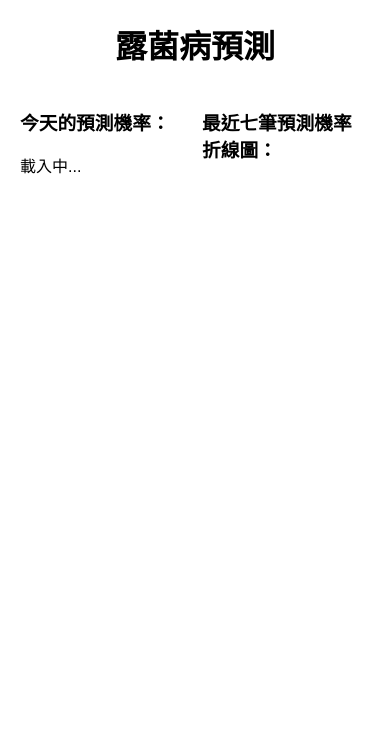
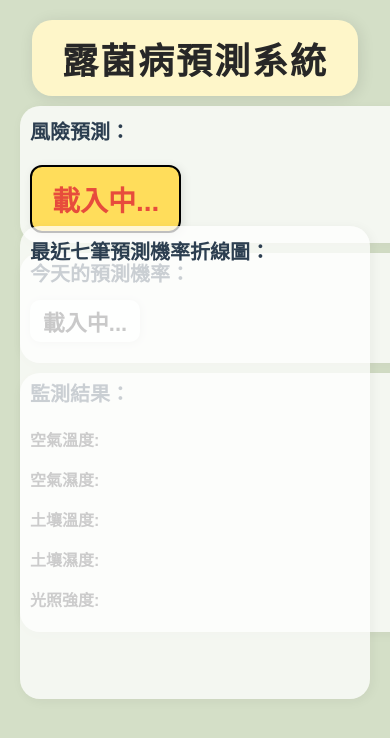
Before and after one commit to yao021019/2025IOT_project, a Django app: page / in a window 390 px wide; the page is wider, and only the part inside the window is pictured. Shown: the top 738 px of that part. Run offline with Django 4.2, Linux system fonts and the light colour scheme; data that the repository does not hold is empty.

Commit message:
更新顯示介面

```diff
--- a/predictor/templates/predictor/predict.html
+++ b/predictor/templates/predictor/predict.html
@@ -2,82 +2,259 @@
 <html lang="zh-Hant">
 
 <head>
-    <meta charset="UTF-8">
+  <meta charset="UTF-8" />
   <title>露菌病預測結果</title>
+
+  <!-- 載入 Chart.js 圖表套件 -->
   <script src="https://cdn.jsdelivr.net/npm/chart.js"></script>
+
   <style>
+    /* 整體網頁基本樣式 */
     body {
       font-family: Arial, sans-serif;
       margin: 20px;
+      background-color: #D4DFC7; /* 淺綠背景 */
+      color: #333;
     }
-        .container {
+
+    /* 標題樣式 */
+    h1 {
+      display: inline-block;
+      margin: 1 auto;
+      background-color: #FEF6C9; /* 淺黃色背景 */
+      color: #272727;
+      padding: 12px 30px;
+      border-radius: 20px; /* 圓角 */
+      box-shadow: 2px 2px 15px rgba(0, 0, 0, 0.1); /* 陰影 */
+      font-size: 36px;
+      text-align: center;
+      letter-spacing: 2px;
+      margin: 0 0px 10px;
+    }
+
+    /* 主容器，使用 Flex 排版左右兩欄 */
+    .main-container {
       display: flex;
-            justify-content: space-between;
+      flex-wrap: wrap; /* 小螢幕可換行 */
+      gap: 20px;
     }
-        .left, .right {
-            width: 48%;
+
+    .left-column {
+      flex: 0;
+      min-width:500px;
+      max-width: 40%;  /* 將左半邊比例改小 */
+      display: flex;
+      flex-direction: column;
+      gap: 10px; /* 區塊之間留白 */
+      max-height: 100px; /* 設定最大高度 */
+
     }
-        h1 {
-            text-align: center;
+    .left-column .section:nth-child(2) {
+      height: 100px; /* 調整至你想要的高度 */
+      padding: 5px 10px; /* 可微調內邊距 */
+
     }
-        #probabilityChart {
-            width: 100%;
-            height: 300px;
+    .left-column .section:nth-child(3) {
+      height: 350px; /* 調整至你想要的高度 */
+      padding: 5px 10px; /* 可微調內邊距 */
+
     }
+
+
+    /* 右邊欄位（圖表） */
+    .right-column {
+      flex: 1;
+      min-width: 200px;
+      max-width: 60%; /* 右邊佔據更多的空間 */
+       min-height: 500px; /* 或你想要的高度 */
+    }
+
+    /* 每個區塊的樣式：白底、圓角、內距與陰影 */
+    .section {
+      background-color: rgba(255, 255, 255, 0.75); /* 白色 + 50% 透明度 */;
+      border-radius: 20px;
+      padding: 10px;
+      box-shadow: 2px 2px 12px rgba(0, 0, 0, 0.05);
+    }
+
+    /* 區塊標題樣式 */
+    .section h3 {
+      font-size: 20px;
+
+      color: #2C3E50;
+      font-weight: 600;
+      margin-top: 0;
+    }
+
+    /* 風險預測文字樣式 */
+    #riskLevel {
+      font-size: 28px;
+      font-weight: bold;
+      color: #e74c3c;
+      background-color: #FFF176;
+      border: 2px solid #000000;
+      padding: 12px 20px;
+      border-radius: 12px;
+      display: block;  /* 改為 block 元素 */
+      text-align: left;  /* 設置為左對齊 */
+      box-shadow: 2px 2px 10px rgba(0, 0, 0, 0.1);
+      margin: 0;
+      width: fit-content; /* 自動調整寬度以適應內容 */
+      animation: flash-bg 1s infinite;
+    }
+
+    /* 今日預測機率樣式 */
+    #today-probability {
+      font-size: 22px;  /* 字型大小 */
+      font-weight: bold;
+      color: #272727; /* 黑色字體 */
+      padding: 5px 5px;  /* 調整內邊距以縮小區塊長度 */
+      background-color: #FBFFFD; /* 白背景 */
+      border-radius: 10px;
+      box-shadow: 1px 1px 8px rgba(0, 0, 0, 0.1);
+      display: inline-block;
+      max-width: 100px;  /* 設定最大寬度，使區塊不會過大 */
+      text-align: center;  /* 文字置中 */
+      width: 100%;  /* 讓區塊根據內容自適應寬度 */
+      margin-top: -7px;  /* 調整位置往上移 */
+    }
+
+    /* 圓角圖表 */
+    canvas {
+      border-radius: 20px;
+      height: 400px !important;
+    }
+
+    /* 響應式設計：小螢幕排成一欄 */
+    @media (max-width: 780px) {
+      .main-container {
+        flex-direction: column;
+      }
+
+      .left-column {
+        max-width: 100%;  /* 小螢幕時，左邊佔滿全寬 */
+      }
+
+      .right-column {
+        max-width: 100%; /* 小螢幕時，右邊佔滿全寬 */
+      }
+    }
+
+    @keyframes flash-bg {
+      0%, 100% {
+        background-color: #FFF176;
+      }
+      50% {
+        background-color: #FFD54F;
+      }
+    }
+
   </style>
 </head>
 
 <body>
-    <h1>露菌病預測</h1>
+  <!-- 網頁標題區塊 -->
+  <div style="text-align: center;">
+    <h1>露菌病預測系統</h1>
+  </div>
 
-    <div class="container">
-        <div class="left">
+  <!-- 主內容容器 -->
+  <div class="main-container">
+    <!-- 左半邊區塊：風險與機率 -->
+    <div class="left-column">
+      <!-- 風險預測顯示 -->
+      <div class="section">
+        <h3>風險預測：</h3>
+        <div style="text-align: center;">
+          <p id="riskLevel">載入中...</p>
+        </div>
+      </div>
+
+      <!-- 今日預測機率顯示 -->
+      <div class="section">
         <h3>今天的預測機率：</h3>
         <p id="today-probability">載入中...</p>
       </div>
+      <div class="section">
+  <h3>監測結果：</h3>
+  <p><strong id="airTemp">空氣溫度: </strong></p>
+  <p><strong id="airHum">空氣濕度: </strong></p>
+  <p><strong id="soilTemp">土壤溫度: </strong></p>
+  <p><strong id="soilHum">土壤濕度: </strong></p>
+  <p><strong id="lightIntensity">光照強度: </strong></p>
+</div>
 
-        <div class="right">
+    </div>
+
+    <!-- 右半邊區塊：折線圖 -->
+    <div class="right-column">
+      <div class="section">
         <h3>最近七筆預測機率折線圖：</h3>
         <canvas id="probabilityChart"></canvas>
       </div>
     </div>
+  </div>
 
+  <!-- JavaScript：載入後端 API 並更新頁面 -->
   <script>
-        // 當頁面載入完成時，呼叫後端 API 抓資料
+
+    // 呼叫後端 API '/predict/' 取得預測資料
     fetch('/predict/')
-            .then(response => response.json())
+      .then(response => response.json()) // 將回傳的資料轉成 JSON 格式
+
       .then(data => {
-                // 顯示今天的機率
-                document.getElementById('today-probability').textContent = (data.probability_of_1 * 100).toFixed(2) + '%';
+        const probability = data.probability_of_1;
 
-                // 整理最近七筆資料
+        // 顯示今天的預測機率（轉為百分比顯示）
+        document.getElementById('today-probability').textContent = (probability * 100).toFixed(2) + '%';
+        // 顯示最新一筆資料
+        document.getElementById('airTemp').textContent = "空氣溫度: " + data.latest_data.air_temp + "°C";
+        document.getElementById('airHum').textContent = "空氣濕度: " + data.latest_data.air_hum + "%";
+        document.getElementById('soilTemp').textContent = "土壤溫度: " + data.latest_data.soil_temp + "°C";
+        document.getElementById('soilHum').textContent = "土壤濕度: " + data.latest_data.soil_hum + "%";
+        document.getElementById('lightIntensity').textContent = "光照強度: " + data.latest_data.light_intensity + " lx";
+        // 顯示風險等級文字與顏色
+        const riskElement = document.getElementById('riskLevel');
+        if (probability >= 0.7) {
+          riskElement.innerHTML = '⚠️ 高風險';
+          riskElement.style.color = '#272727'; // 紅色文字
+        } else {
+          riskElement.innerHTML = '✅ 風險較低';
+          riskElement.style.color = '#2c3e50'; // 深灰文字
+        }
+
+
+        // 取得最近七筆資料的日期與機率
         const dates = data.results.map(entry => entry.date);
         const probabilities = data.results.map(entry => entry.probability_of_1);
 
-                // 畫圖
+        // 畫折線圖
         const ctx = document.getElementById('probabilityChart').getContext('2d');
         new Chart(ctx, {
           type: 'line',
           data: {
-                        labels: dates,
+            labels: dates, // X 軸為日期
             datasets: [{
               label: '預測機率',
-                            data: probabilities,
+              data: probabilities, // Y 軸為機率數據
               fill: false,
-                            borderColor: 'rgb(75, 192, 192)',
-                            tension: 0.1
+              borderColor: '#42906B', // 線的顏色（深綠）
+              tension: 0.1 // 線條平滑程度
             }]
           },
           options: {
             scales: {
               y: {
                 min: 0,
-                                max: 1
+                max: 1 // 限制 Y 軸範圍 0~1
               }
             }
           }
         });
+
+
       });
+
   </script>
 </body>
 
--- a/predictor/views.py
+++ b/predictor/views.py
@@ -8,14 +8,34 @@
 
     base_dir = os.path.dirname(os.path.abspath(__file__))
     results_path = os.path.join(base_dir, "ml", "results.csv")
+    data_path = os.path.join(base_dir, "ml", "data.csv")
 
     probability_of_1 = prediction_proba()
 
     results = pd.read_csv(results_path).tail(7)
     results_json = results.to_dict(orient='records')
 
+    # 讀取 data.csv 取得最新一筆資料
+    data = pd.read_csv(data_path)
+    latest_data = data.tail(1).iloc[0]  # 取最新一筆資料
+
+    # 把需要的欄位轉換為字典
+    latest_data_dict = {
+        'date': latest_data['date'],
+        'air_temp': latest_data['air_temp'],
+        'air_hum': latest_data['air_hum'],
+        'soil_temp': latest_data['soil_temp'],
+        'soil_hum': latest_data['soil_hum'],
+        'light_intensity': latest_data['light_intensity']
+    }
+
     print(JsonResponse({'probability_of_1': probability_of_1, 'results': results_json}))
-    return JsonResponse({'probability_of_1': probability_of_1, 'results': results_json})
+    # 返回預測結果、最新數據和機率
+    return JsonResponse({
+        'probability_of_1': probability_of_1,
+        'results': results_json,
+        'latest_data': latest_data_dict
+    })
 
 def predict_page(request):
     return render(request, 'predictor/predict.html')
```
Lines whose indentation alone changed are shown as unchanged.
